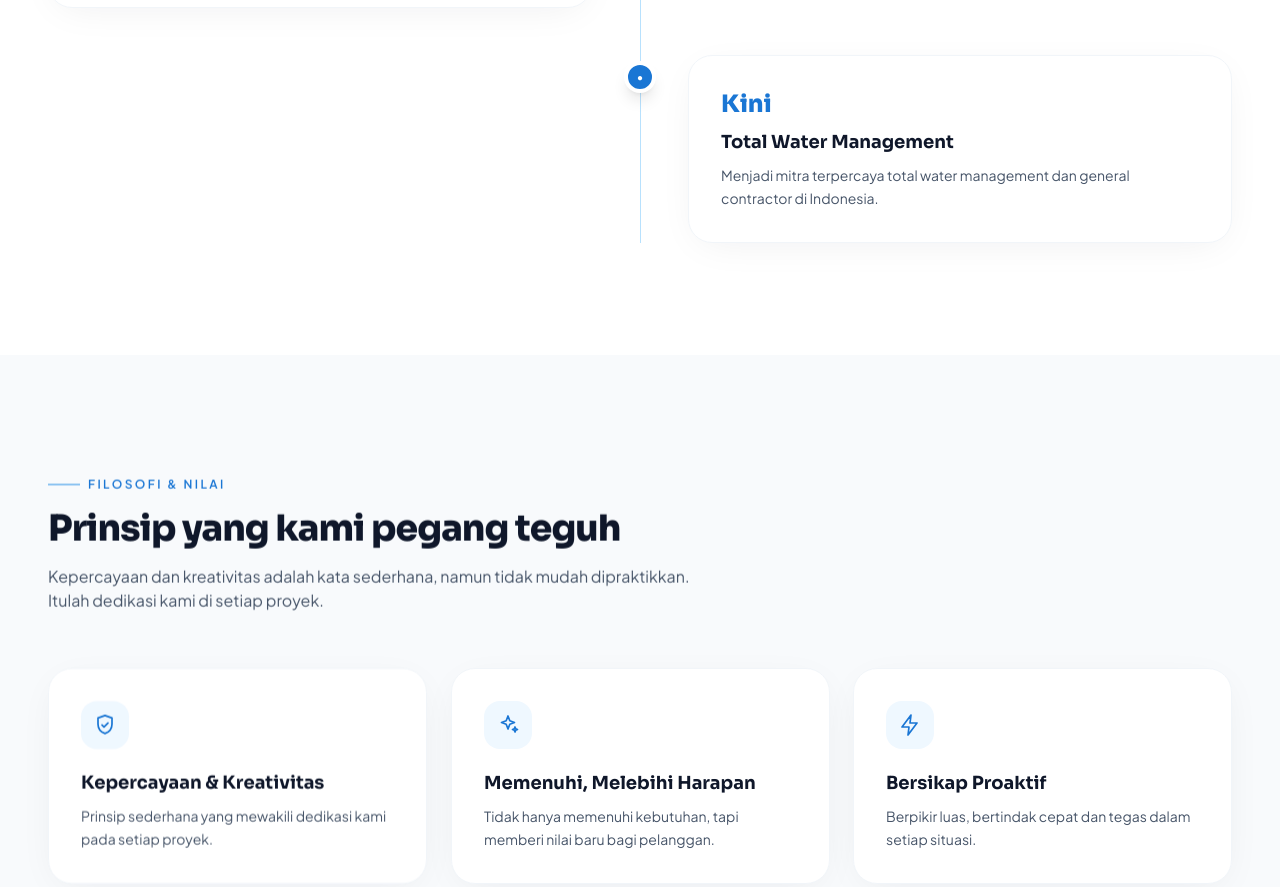
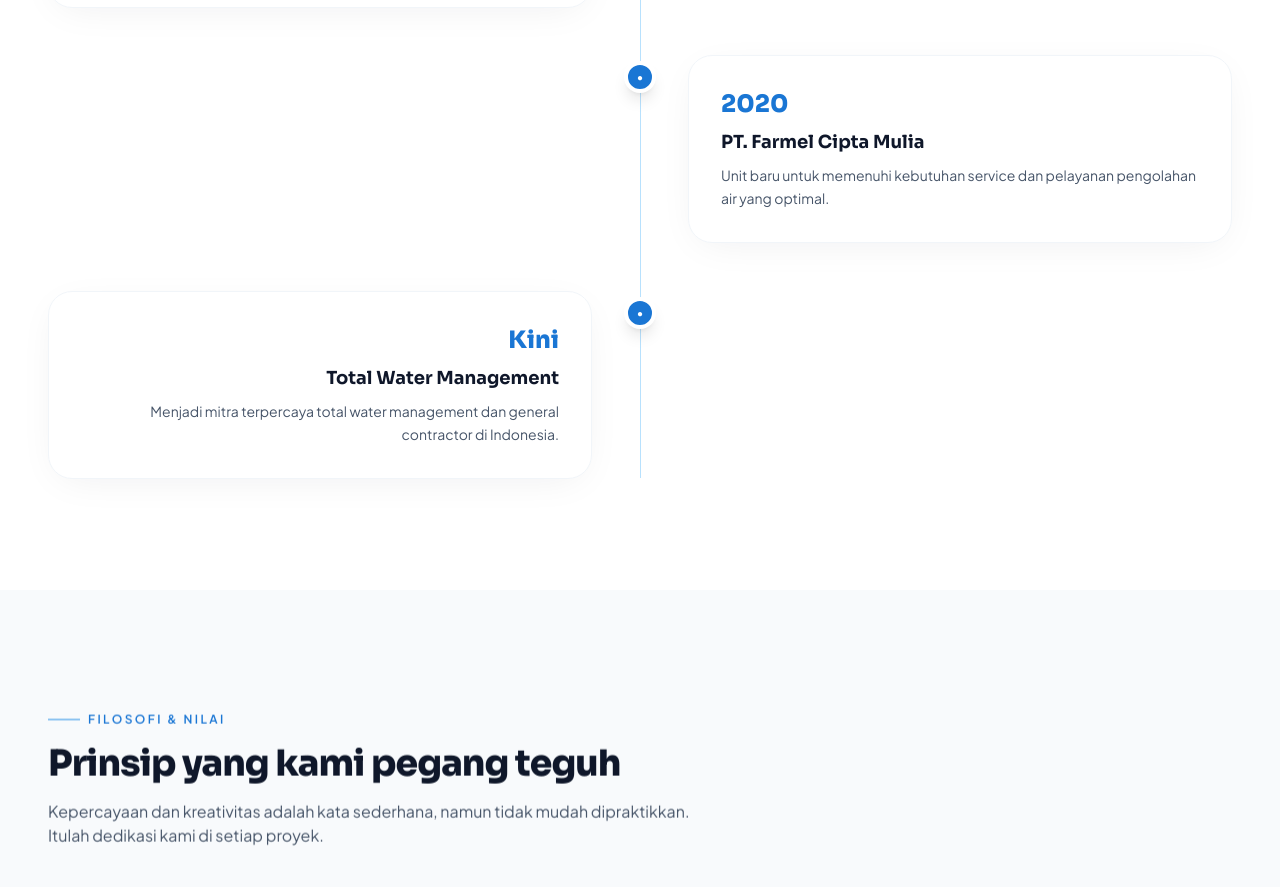
Before and after one commit to onlybot12/Farmel, a React (Vite) app: page / in a window 1280 px wide. Shown: the part 3680-4567 px from the top of the page. Built offline with nearby package versions, Linux system fonts and the light colour scheme.

Commit message:
Update content.ts

```diff
--- a/src/data/content.ts
+++ b/src/data/content.ts
@@ -41,16 +41,27 @@ export const sectors = [
 export const branches = ['Jakarta Pusat', 'Bintaro', 'Semarang', 'Surabaya', 'Bali']
 
 export const clients = [
-  'Richeese Factory', 'Waskita Karya', 'Bali Hai', 'PP Konstruksi',
-  'Argha Karya', 'Hutama Karya', 'Unifam', 'Wika',
-  'Kiko', 'Angkasa Pura II', 'Darya Varia', 'Adhi Karya',
-  'Sierad Produce', 'Nabati',
+  'Richeese Factory',
+  'Waskita Karya',
+  'Bali Hai',
+  'PP Konstruksi',
+  'Argha Karya',
+  'Hutama Karya',
+  'Unifam',
+  'Wika',
+  'Kiko',
+  'Angkasa Pura II',
+  'Darya Varia',
+  'Adhi Karya',
+  'Sierad Produce',
+  'Nabati',
 ]
 
 export const milestones = [
   { year: '2004', title: 'Awal Perjalanan', desc: 'Farmel Cahaya Mandiri berdiri sebagai chemical trading dan pengolahan air.' },
   { year: '2010', title: 'Unit Konstruksi', desc: 'Membentuk unit usaha jasa konstruksi, gedung, jembatan, jalan, serta mekanikal elektrikal.' },
   { year: '2016', title: 'PT. Farmel Cipta Mandiri', desc: 'Unit baru untuk memenuhi kebutuhan service dan pelayanan pengolahan air yang optimal.' },
+  { year: '2020', title: 'PT. Farmel Cipta Mulia', desc: 'Unit baru untuk memenuhi kebutuhan service dan pelayanan pengolahan air yang optimal.' },
   { year: 'Kini', title: 'Total Water Management', desc: 'Menjadi mitra terpercaya total water management dan general contractor di Indonesia.' },
 ]
 
```
